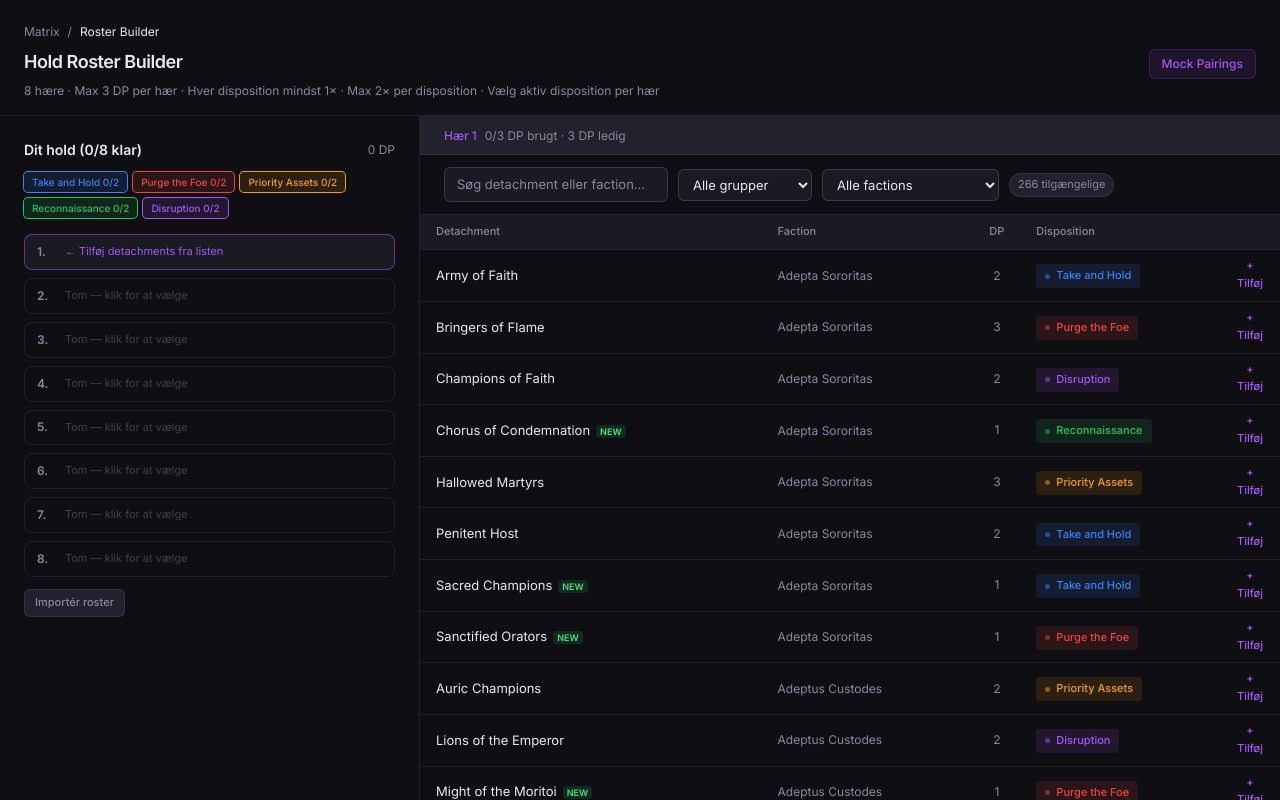
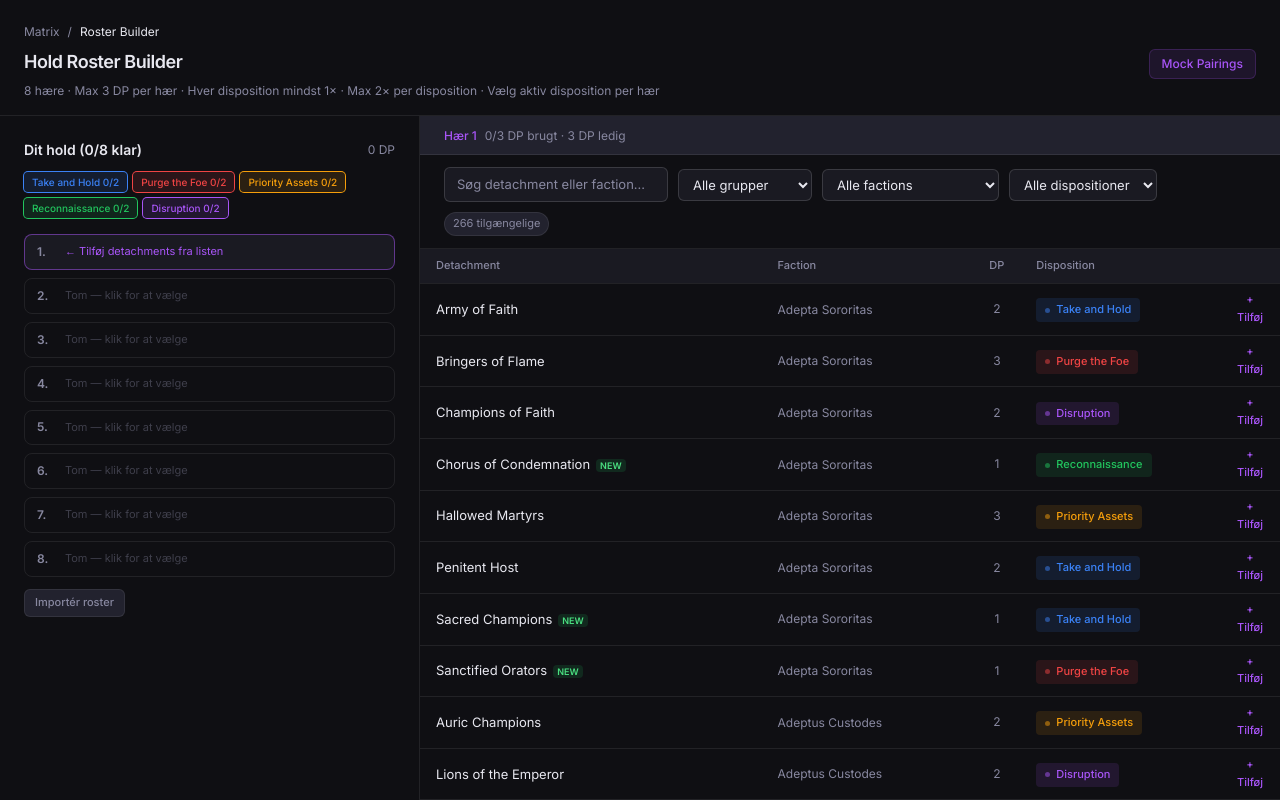
Before and after one commit to Tunz0r/wh40k-matrix, a Next.js app: page /roster in a window 1280 px wide. Shown: the top 800 px of the page. Built offline with nearby package versions, Linux system fonts and the light colour scheme.

Commit message:
Add disposition filter to roster builder picker
Co-Authored-By: Claude Opus 4.6 <noreply@anthropic.com>

```diff
--- a/src/app/roster/page.tsx
+++ b/src/app/roster/page.tsx
@@ -82,6 +82,7 @@ export default function RosterPage() {
   const [activeArmy, setActiveArmy] = useState(0);
   const [filterGroup, setFilterGroup] = useState("");
   const [filterFaction, setFilterFaction] = useState("");
+  const [filterDisposition, setFilterDisposition] = useState<Disposition | "">("");
   const [search, setSearch] = useState("");
   const [rosterName, setRosterName] = useState("Mit hold");
   const [showImport, setShowImport] = useState(false);
@@ -139,6 +140,9 @@ export default function RosterPage() {
       const groupFactions = GROUPS[filterGroup] || [];
       pool = pool.filter((d) => groupFactions.includes(d.faction));
     }
+    if (filterDisposition) {
+      pool = pool.filter((d) => d.detachment.d === filterDisposition);
+    }
     if (query) {
       pool = pool.filter(
         (d) =>
@@ -154,7 +158,7 @@ export default function RosterPage() {
     });
 
     return pool;
-  }, [allDetachments, remainingDp, lockedFaction, takenFactions, filterGroup, filterFaction, search]);
+  }, [allDetachments, remainingDp, lockedFaction, takenFactions, filterGroup, filterFaction, filterDisposition, search]);
 
   const factionOptions = useMemo(() => {
     let facs = Object.keys(FACTIONS);
@@ -556,6 +560,18 @@ export default function RosterPage() {
                 </option>
               ))}
             </select>
+            <select
+              value={filterDisposition}
+              onChange={(e) => setFilterDisposition(e.target.value as Disposition | "")}
+              className="bg-[#1a1a22] text-[#e8e8f0] border border-white/[0.14] rounded-md px-2.5 py-1.5 text-[13px] font-[inherit] cursor-pointer outline-none hover:border-white/25 focus:border-[#a855f7]"
+            >
+              <option value="">Alle dispositioner</option>
+              {DISPOSITIONS.map((d) => (
+                <option key={d} value={d}>
+                  {d}
+                </option>
+              ))}
+            </select>
             <span className="text-[11px] text-[#8888a0] bg-[#22222e] px-2 py-0.5 rounded-full border border-white/[0.08]">
               {filteredDetachments.length} tilgængelige
             </span>
```
